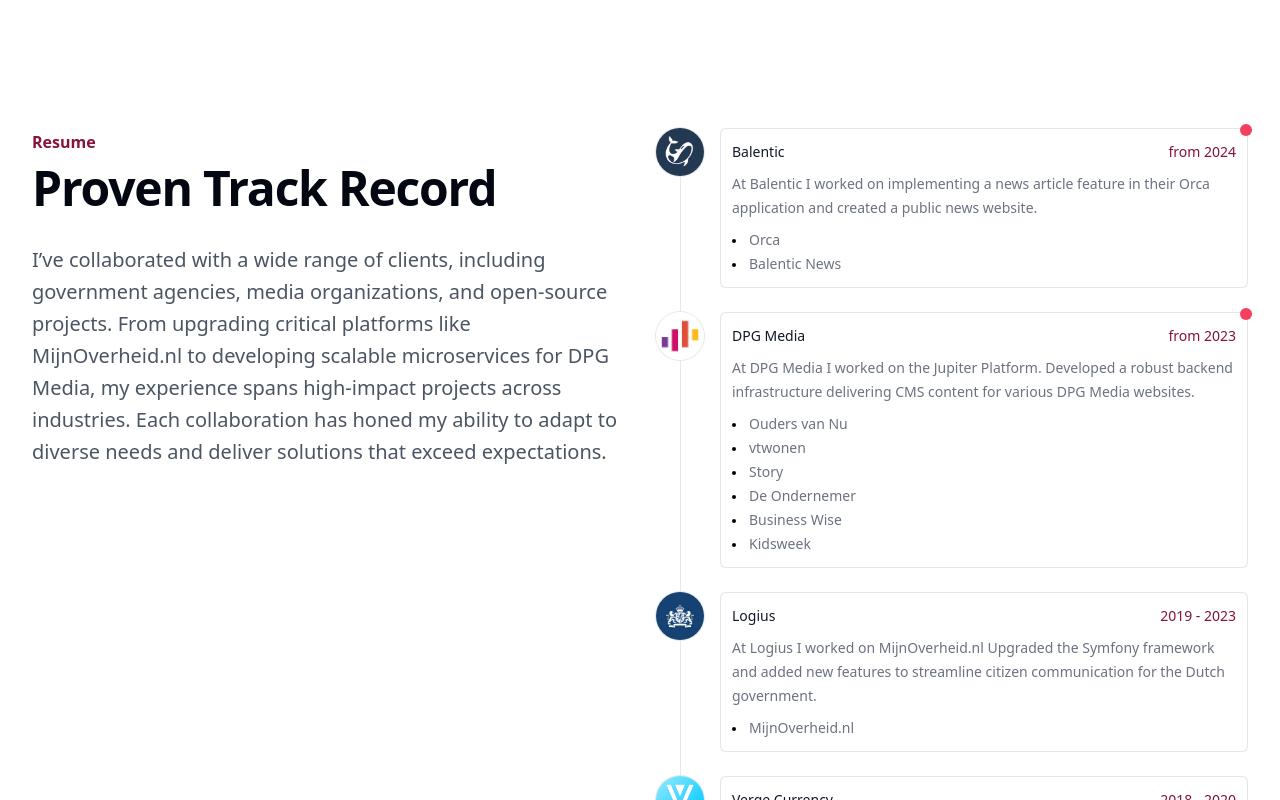
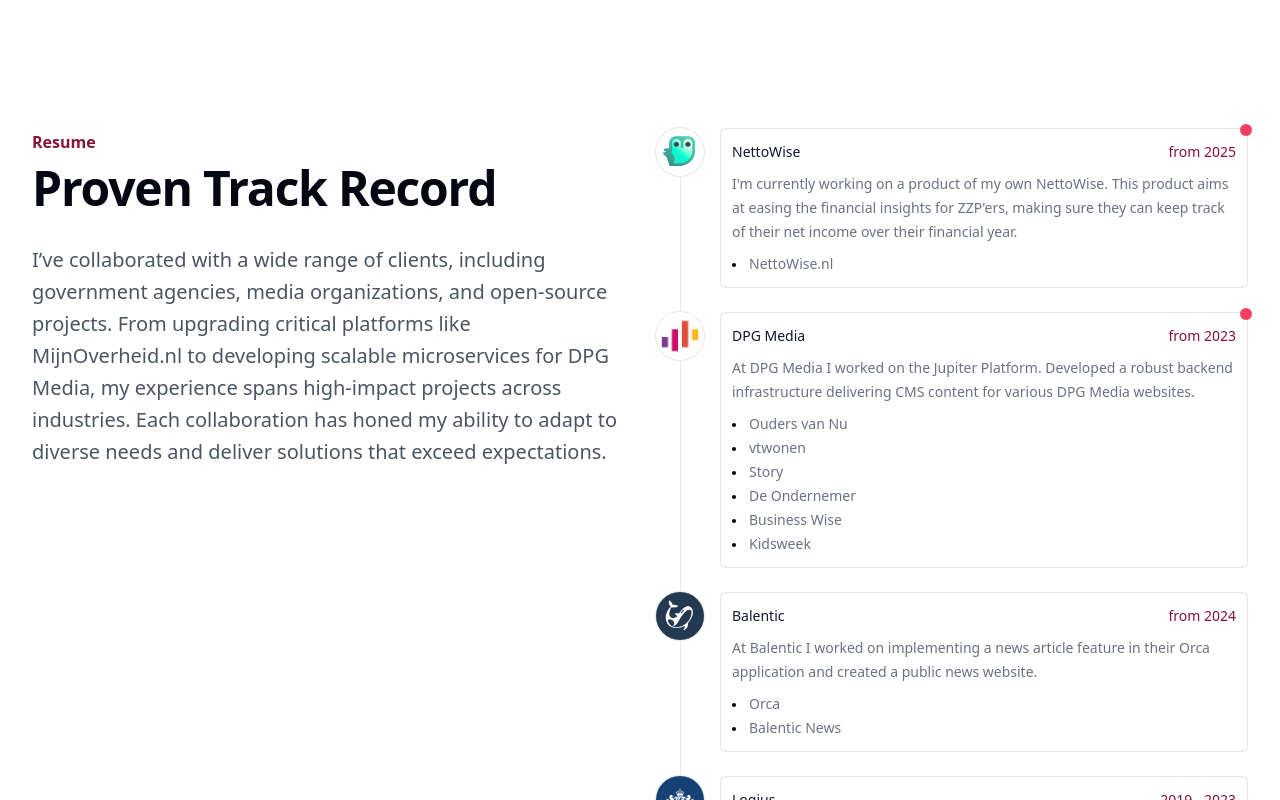
Before and after one commit to SwenVanZanten/vanzanten.dev, a Nuxt app: page / in a window 1280 px wide. Shown: the part 3060-3860 px from the top of the page. Built offline with nearby package versions, Linux system fonts and the light colour scheme.

Commit message:
add nettowise to resume

```diff
--- a/components/Resume.vue
+++ b/components/Resume.vue
@@ -5,21 +5,17 @@
   {
     id: 1,
     client: {
-      name: 'Balentic',
-      imageUrl: '/img/resume/balentic.png',
+      name: 'NettoWise',
+      imageUrl: '/img/resume/nettowise.png',
     },
-    description: 'At Balentic I worked on implementing a news article feature in their Orca application and created a public news website.',
+    description: 'I\'m currently working on a product of my own NettoWise. This product aims at easing the financial insights for ZZP\'ers, making sure they can keep track of their net income over their financial year.',
     references: [
       {
-        name: 'Orca',
-        url: 'https://orca.balentic.com/login',
+        name: 'NettoWise.nl',
+        url: 'https://nettowise.nl/',
       },
-      {
-        name: 'Balentic News',
-        url: null,
-      }
     ],
-    when: 'from 2024',
+    when: 'from 2025',
     current: true,
   },
   {
@@ -61,6 +57,26 @@
   {
     id: 3,
     client: {
+      name: 'Balentic',
+      imageUrl: '/img/resume/balentic.png',
+    },
+    description: 'At Balentic I worked on implementing a news article feature in their Orca application and created a public news website.',
+    references: [
+      {
+        name: 'Orca',
+        url: 'https://orca.balentic.com/login',
+      },
+      {
+        name: 'Balentic News',
+        url: null,
+      }
+    ],
+    when: 'from 2024',
+    current: false,
+  },
+  {
+    id: 4,
+    client: {
       name: 'Logius',
       imageUrl: '/img/resume/logius.png',
     },
@@ -75,7 +91,7 @@
     current: false,
   },
   {
-    id: 4,
+    id: 5,
     client: {
       name: 'Verge Currency',
       imageUrl: '/img/resume/verge-currency.png',
@@ -165,7 +181,3 @@
     </div>
   </div>
 </template>
-
-<style scoped>
-
-</style>
```
Also changed, not shown: public/img/resume/nettowise.png (added).
